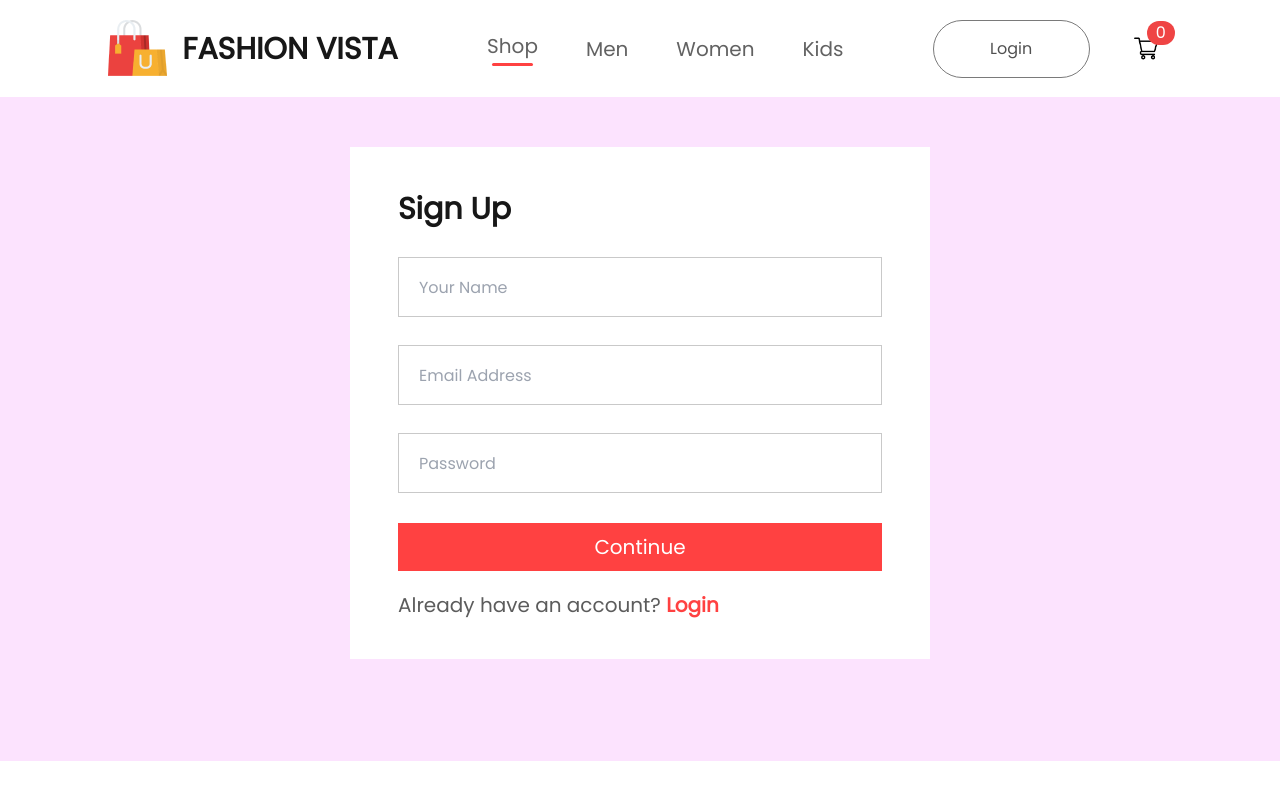
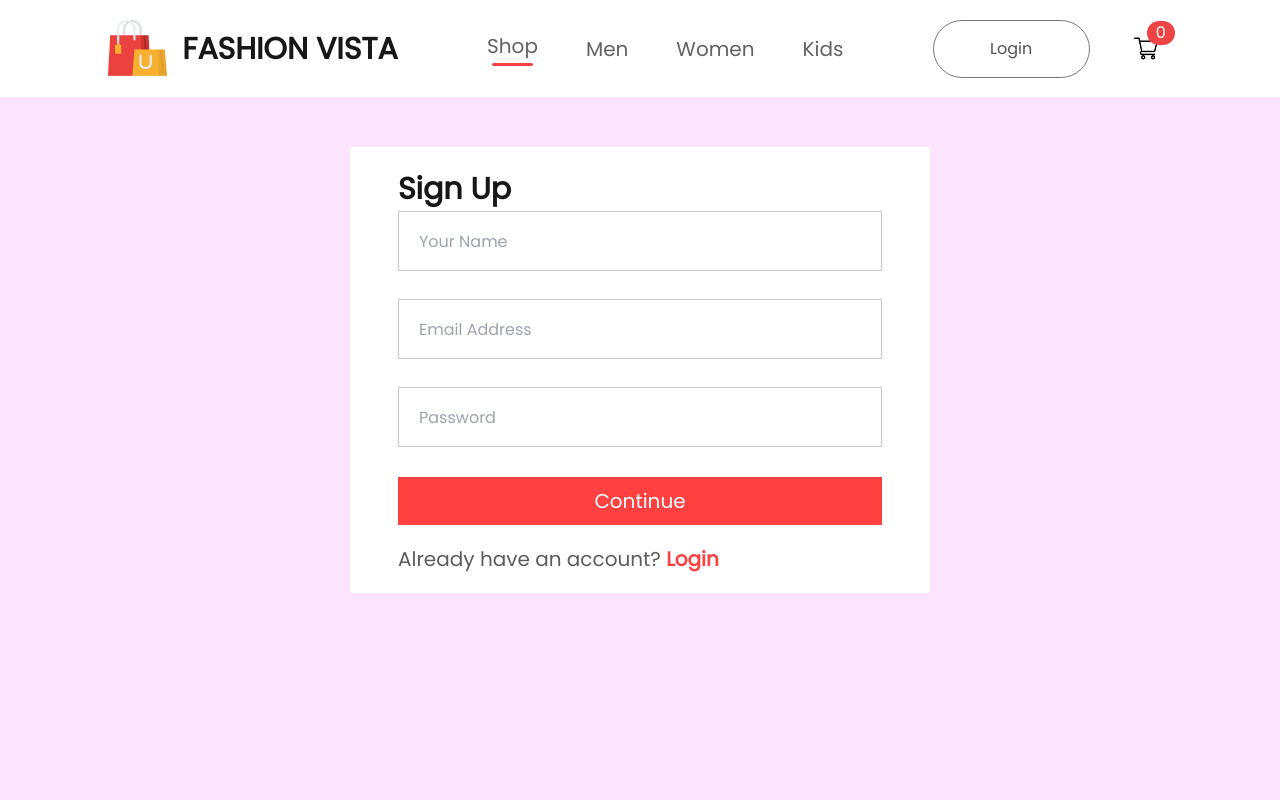
Before and after one commit to priyadharshinitc/Fashion-Vista, a React (Create React App) app in the folder frontend/: page /login in a window 1280 px wide. Shown: the top 800 px of the page. Built offline with nearby package versions, Linux system fonts and the light colour scheme.

Commit message:
Mediaqueries added for LoginSignup page

```diff
--- a/frontend/src/Pages/LoginSignup.jsx
+++ b/frontend/src/Pages/LoginSignup.jsx
@@ -11,16 +11,16 @@ const LoginSignup = () => {
     fontSize: "16px"
   }
   return (
-    <div className='loginsignup w-full h-[83vh] bg-[#FCE3FE] pt-[50px] pb-[50px] mb-[30px]'>
-      <div className="loginsignup-container w-[580px] h-fit bg-white py-10 px-12 m-auto">
-        <h1 className="text-3xl font-semibold text-[#171717] my-1 mx-0">Sign Up</h1>
-        <div className="loginsignup-fields flex flex-col gap-7 mt-[30px]">
-          <input type="text" placeholder='Your Name' style={loginsignupFieldsInputStyles} />
+    <div className='loginsignup w-full h-[93vh] bg-[#FCE3FE] pt-[50px] pb-[50px] mb-[30px] max-xl:pt-[50px]'>
+      <div className="loginsignup-container w-[580px] h-fit bg-white py-5 px-12 m-auto max-xl:w-auto max-xl:max-w-[500px] max-xl:h-[500px] max-sm:w-[80%] max-sm:p-4">
+        <h1 className="text-3xl font-semibold text-[#171717] my-1 mx-0 max-xl:my-2 max-xl:mx-auto max-md:text-2xl">Sign Up</h1>
+        <div className="loginsignup-fields flex flex-col gap-7">
+          <input type="text" placeholder='Your Name' style={loginsignupFieldsInputStyles} className='max-xl:gap-5 max-xl:mt-5' />
           <input type="email" placeholder='Email Address' style={loginsignupFieldsInputStyles} />
           <input type="password" placeholder='Password' style={loginsignupFieldsInputStyles} />
         </div>
-        <button className='w-[100%] h-12 text-white bg-[#FF4141] border-none text-xl font-medium cursor-pointer mt-[30px]'>Continue</button>
-        <p className='loginsignup-login text-[#5C5C5C] text-xl font-medium mt-5' >Already have an account? <span className='text-[#FF4141] font-semibold'>Login</span></p>
+        <button className='w-[100%] h-12 text-white bg-[#FF4141] border-none text-xl font-medium cursor-pointer mt-[30px] max-md:text-base'>Continue</button>
+        <p className='loginsignup-login text-[#5C5C5C] text-xl font-medium mt-5 max-xl:text-base' >Already have an account? <span className='text-[#FF4141] font-semibold'>Login</span></p>
       </div>
     </div>
   )
```
